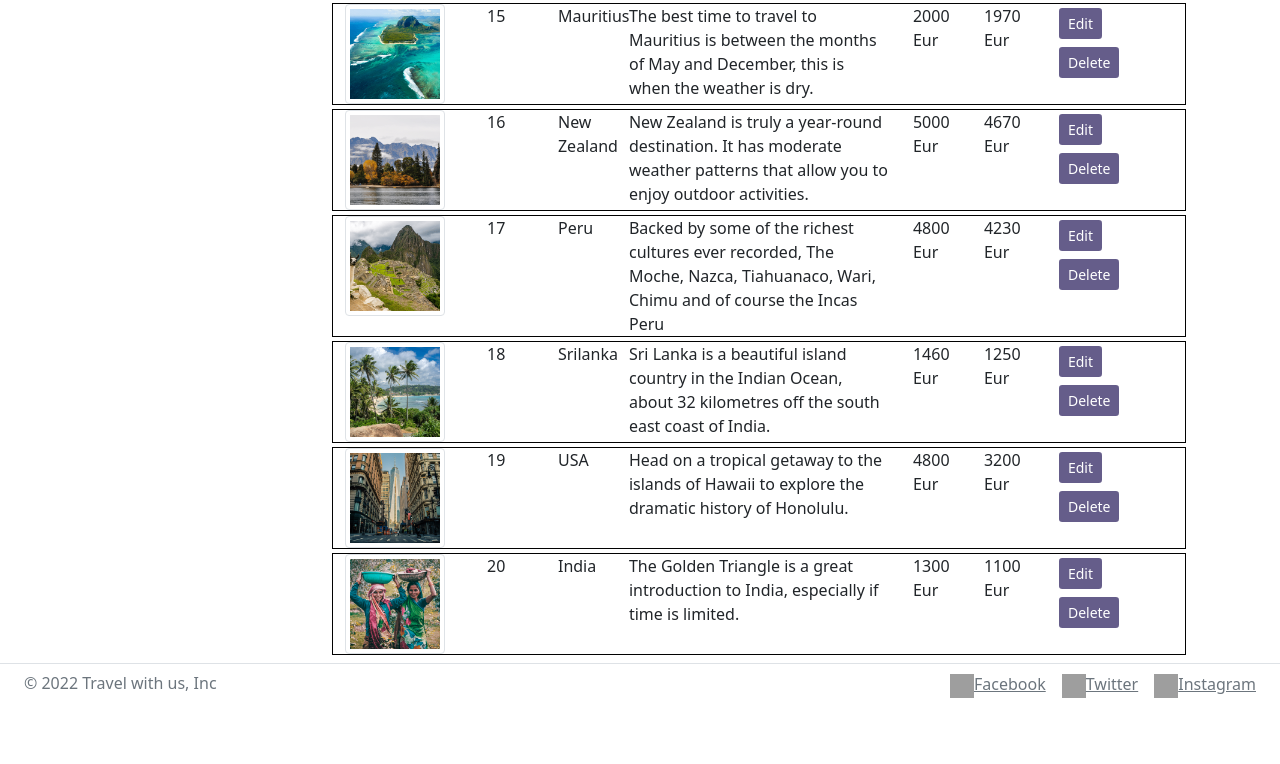
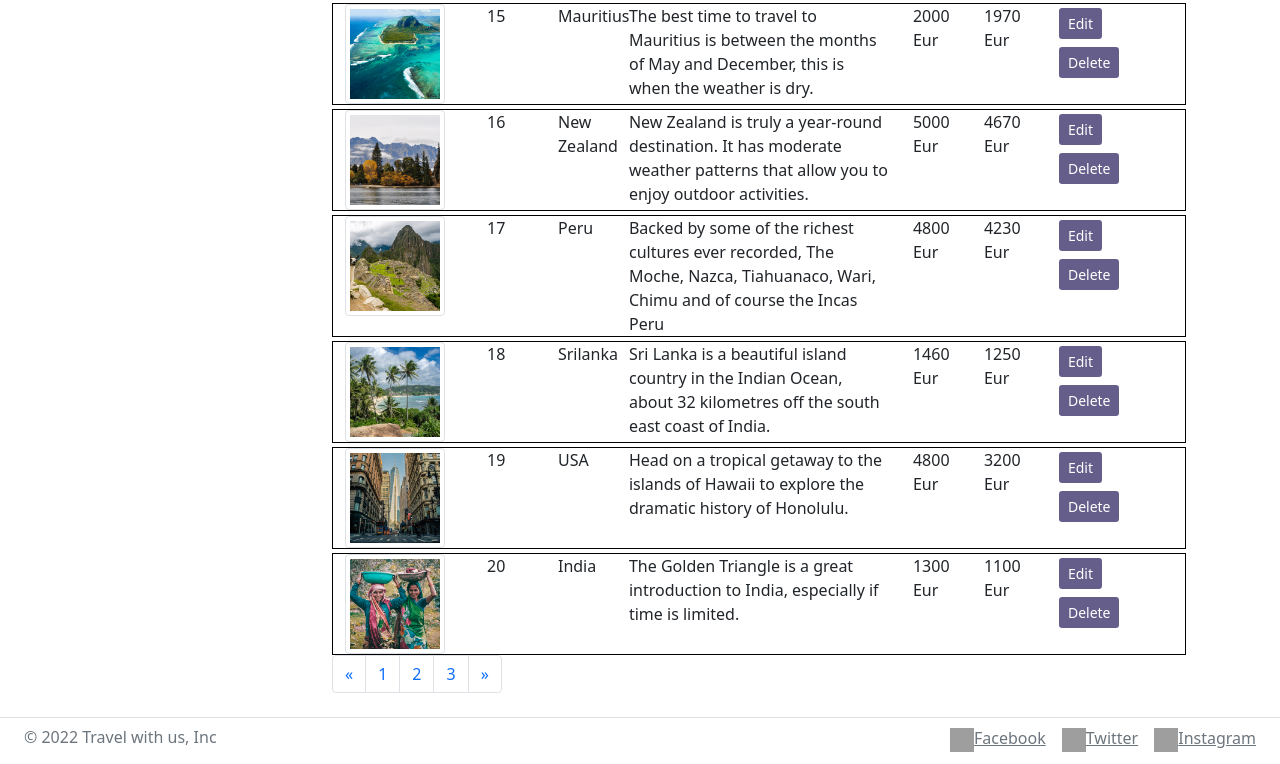
Before and after one commit to ArnitaZ/hackathon-4, a React (Create React App) app: page /products in a window 1280 px wide. Shown: the part 1665-2429 px from the top of the page. Before the commit the page ends 2375 px from the top, so only its background shows below. Built offline with nearby package versions, Linux system fonts and the light colour scheme; grey boxes are pictures that could not be loaded.

Commit message:
Pagination
Added to products page

```diff
--- /dev/null
+++ b/src/Components/Pagination.js
@@ -0,0 +1,38 @@
+import { Link } from "react-router-dom";
+
+function Pagination() {
+  return (
+    <div>
+      <nav aria-label="Page navigation example">
+        <ul className="pagination">
+          <li className="page-item">
+            <Link className="page-link" to={""} aria-label="Previous">
+              <span aria-hidden="true">&laquo;</span>
+            </Link>
+          </li>
+          <li className="page-item">
+            <Link className="page-link" to={""}>
+              1
+            </Link>
+          </li>
+          <li className="page-item">
+            <Link className="page-link" to={""}>
+              2
+            </Link>
+          </li>
+          <li className="page-item">
+            <Link className="page-link" to={""}>
+              3
+            </Link>
+          </li>
+          <li className="page-item">
+            <Link className="page-link" to={""} aria-label="Next">
+              <span aria-hidden="true">&raquo;</span>
+            </Link>
+          </li>
+        </ul>
+      </nav>
+    </div>
+  );
+}
+export default Pagination;
--- a/src/Pages/Products.js
+++ b/src/Pages/Products.js
@@ -1,53 +1,53 @@
 import { useState } from "react";
-import getDataLaura from "../API/getDataLaura"
-import "./Login.css"
+import getDataLaura from "../API/getDataLaura";
+import Pagination from "../Components/Pagination";
+import "./Login.css";
 
 function Products() {
-
-    const [products, setProducts] = useState(getDataLaura())
+  const [products, setProducts] = useState(getDataLaura());
 
   const deleteProduct = (productIndex) => {
-        products.splice(productIndex, 1)
-        setProducts([...products])
-    }
+    products.splice(productIndex, 1);
+    setProducts([...products]);
+  };
 
   const productsRow = products.map((product, index) => {
-        const borderStyle = '1px solid rgba(1, 1, 1, 1)';
-        const deleteButton = <button className="btn btn-purple btn-sm mx-1 my-1" onClick={() => deleteProduct(index)}>Delete</button>
+    const borderStyle = "1px solid rgba(1, 1, 1, 1)";
+    const deleteButton = (
+      <button
+        className="btn btn-purple btn-sm mx-1 my-1"
+        onClick={() => deleteProduct(index)}
+      >
+        Delete
+      </button>
+    );
 
     return (
       <div className="container product-row mt-1">
         <div className="row" style={{ border: borderStyle }} key={index}>
           <div className="col-2">
-                        <img src={product.coverImg} style={{ width: "100px" }} className="img-thumbnail"/>
+            <img
+              src={product.coverImg}
+              style={{ width: "100px" }}
+              className="img-thumbnail"
+            />
           </div>
-                    <div className="col-1">
-                        {product.id}
-                    </div>
-                    <div className="col-1">
-                        {product.title}
-                    </div>
-                    <div className="col-4">
-                        {product.description}
-                    </div>
-                    <div className="col-1">
-                        {product.price} Eur
-                    </div>
-                    <div className="col-1">
-                        {product.discountedPrice} Eur
-                    </div>
+          <div className="col-1">{product.id}</div>
+          <div className="col-1">{product.title}</div>
+          <div className="col-4">{product.description}</div>
+          <div className="col-1">{product.price} Eur</div>
+          <div className="col-1">{product.discountedPrice} Eur</div>
           <div className="col-2">
             <button className="btn btn-purple btn-sm mx-1 my-1">Edit</button>
             {deleteButton}
           </div>
         </div>
       </div>
-        )
-    })
+    );
+  });
 
   return (
     <div>
-
       <div className="row mt-3">
         <div className="col">
           <p className="text-muted">Products</p>
@@ -60,8 +60,15 @@ function Products() {
       <div className="row mt-3 d-flex justify-content-end">
         <div className="col-4 mb-3">
           <form className="d-flex">
-                        <input className="form-control me-2" type="search" placeholder="Search" aria-label="Search" />
-                            <button className="btn btn-purple btn-sm" type="submit">Search</button>
+            <input
+              className="form-control me-2"
+              type="search"
+              placeholder="Search"
+              aria-label="Search"
+            />
+            <button className="btn btn-purple btn-sm" type="submit">
+              Search
+            </button>
           </form>
         </div>
       </div>
@@ -87,12 +94,11 @@ function Products() {
             <h6>Discounted price</h6>
           </div>
         </div>
-                <div>
-                    {productsRow}
+        <div>{productsRow}</div>
       </div>
+      <Pagination />
     </div>
-        </div>
-    )
+  );
 }
 
-export default Products
+export default Products;
```
Lines whose indentation alone changed are shown as unchanged.
